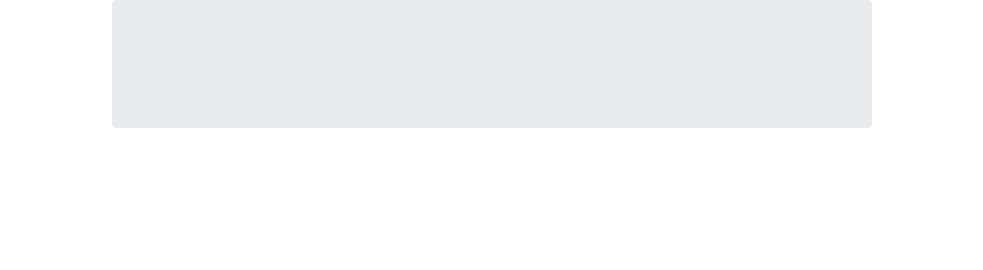
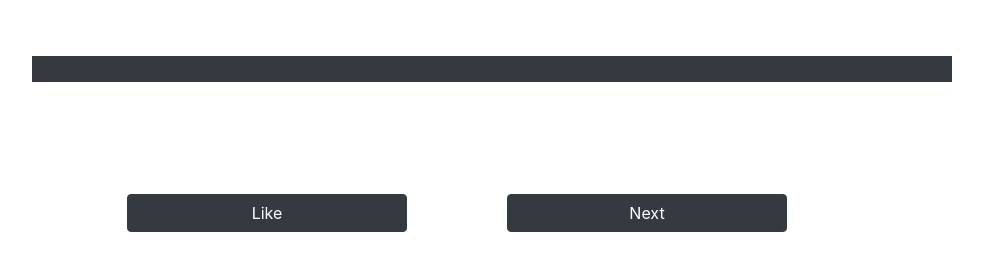
Before and after one commit to BG629/EX-applications, a plain HTML site: page Users.html in a window 1280 px wide. Shown: the whole page, without its empty margins (148-1131 px from the left). Drawn offline with nearby package versions, Linux system fonts and the light colour scheme.

Commit message:
Update Users.html

```diff
--- a/Users.html
+++ b/Users.html
@@ -12,17 +12,56 @@
     <script src="https://stackpath.bootstrapcdn.com/bootstrap/4.3.1/js/bootstrap.min.js" integrity="sha384-JjSmVgyd0p3pXB1rRibZUAYoIIy6OrQ6VrjIEaFf/nJGzIxFDsf4x0xIM+B07jRM" crossorigin="anonymous"></script>
     <script src="ex1_js.js"></script>
 
+    <style>
+    button{
+        width: 80%;
+        display:inline-block; float:none;
+    }
+    .row{
+        padding-top: 5%;
+    }
+    #NamePH{
+        width: 100%;
+        white-space: nowrap;
+    }
+    h2{
+        width: 3rem;
+    }
+
+
+    </style>
+
 </head>
 <body onload="UsersLoad()">
     <div class="container">
+        <!-- <div class="row head my-auto">
+            <div class="col"></div>
+            <div class="col-8 jumbotron text-center " id="NamePH"><h2>asfafasfasf asfasfsa</h2></div>
+            <div class="col"></div>
+        </div> -->
+        <div class="row my-auto">
+                <div class="col-1"></div>
+                <div class='col-lg-10 '>
+                        <nav class="navbar navbar-dark bg-dark">
+                            <span id="NamePH" class="navbar-brand mb-0 h1"></span>
+                        </nav>
+                </div>
+                <div class="col-1"></div>
+            </div>
         <div class="row">
-            <div class="col"></div>
-            <div class="col-8 jumbotron" id="NamePH"></div>
-            <div class="col"></div>
+            <div class="col-1"></div>
+            <div class="col-10 text-center" id="imgPH"></div>
+            <div class="col-1"></div>
         </div>
         <div class="row">
             <div class="col"></div>
-            <div class="col-10" id="imgPH"></div>
+            <div class="col-4" >
+                <button id="like" class="btn btn-dark">Like</button><!-- <img src="favorite-heart-button.png" alt="" class="img-responsive img-thumbnail">-->
+
+            </div>
+            <div class="col-4">
+                <button id="next" class="btn btn-dark">Next</button> <!-- <img src="right-arrow.png" alt="" class="img-responsive img-thumbnail">-->
+            </div>
             <div class="col"></div>
         </div>
         <div class="row">
```
